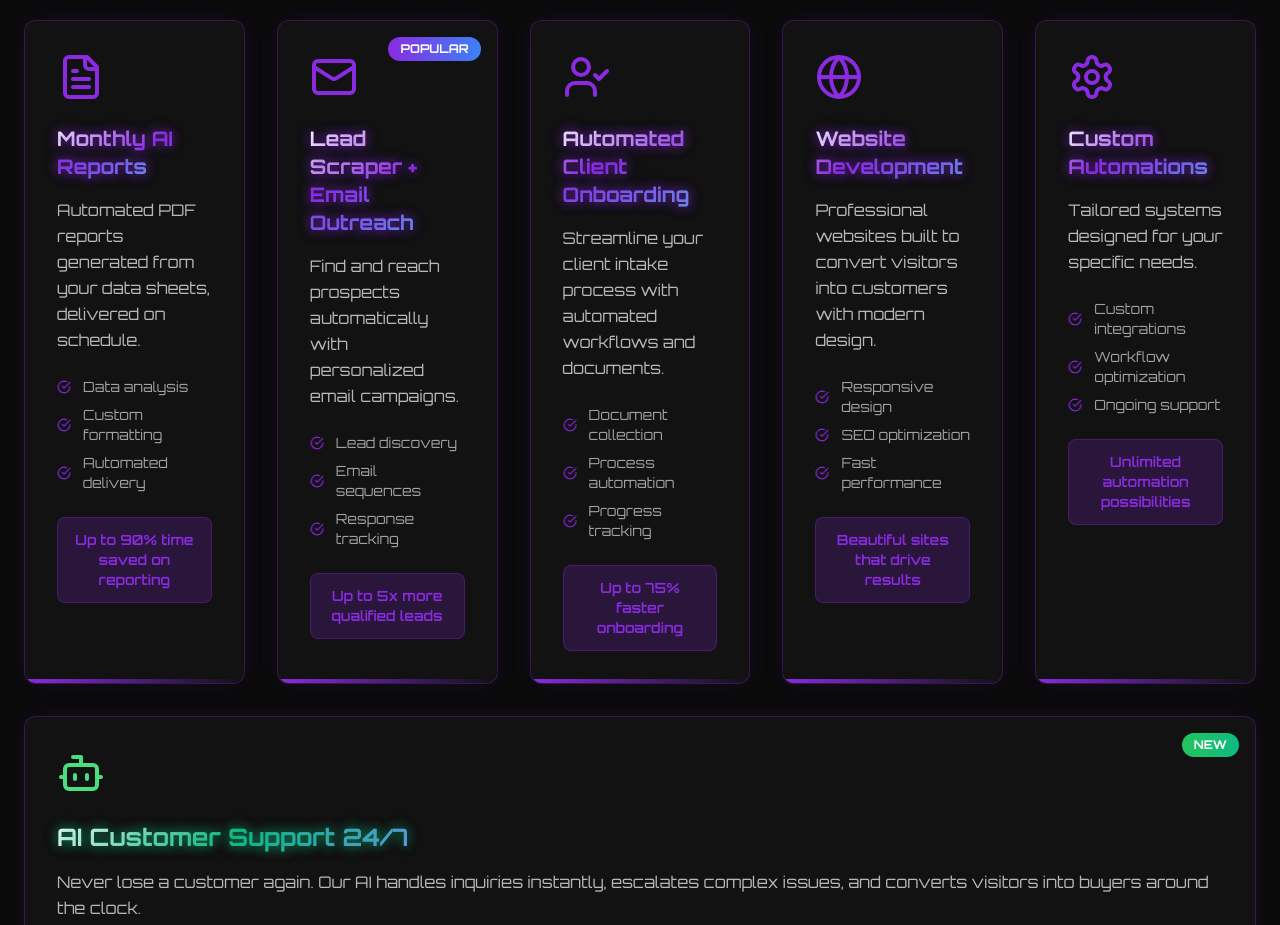
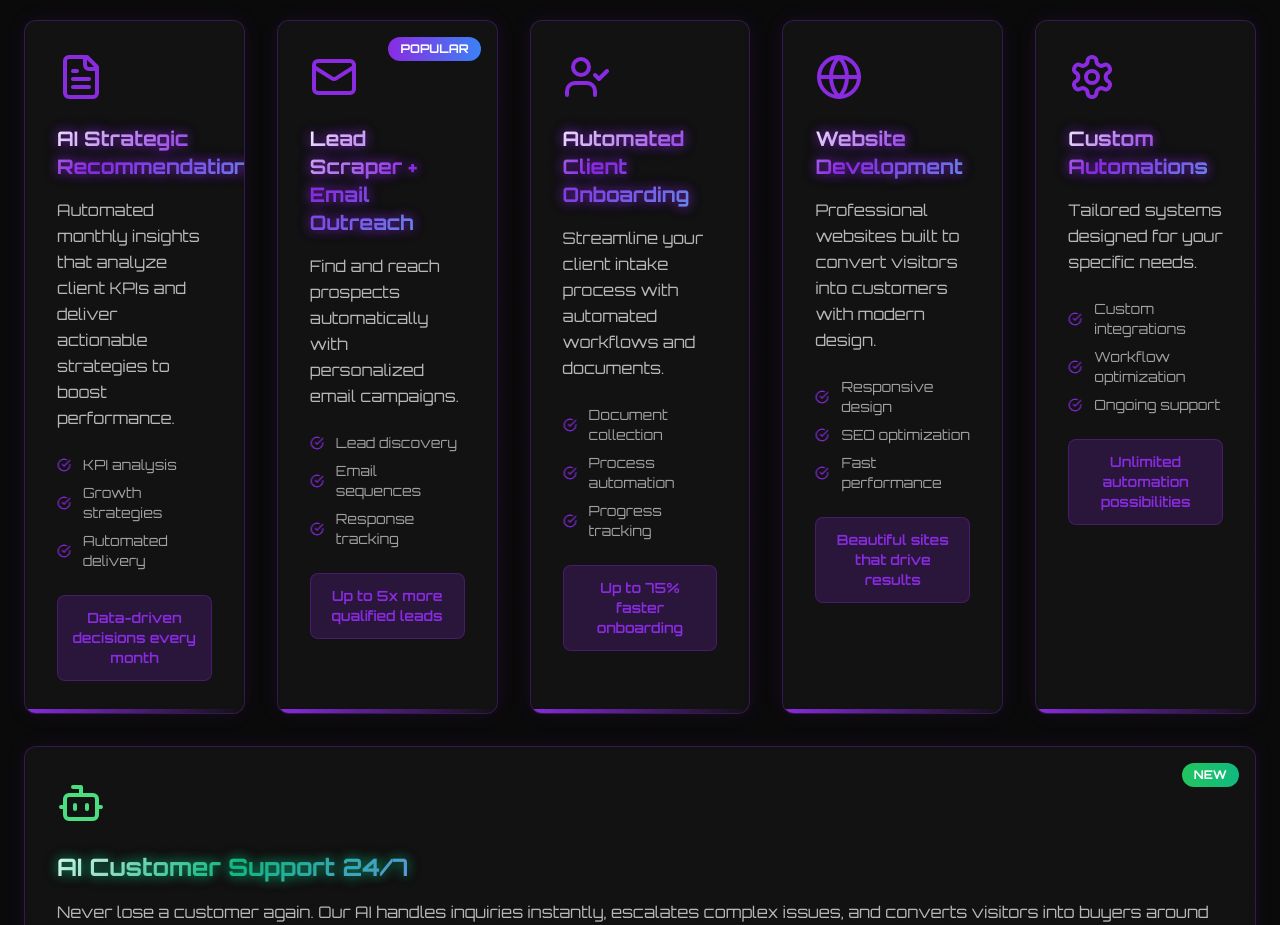
Before and after one commit to clippyt03/futura, a React (Vite) app: page / in a window 1280 px wide. Shown: the part 1240-2165 px from the top of the page. Built offline with nearby package versions, Linux system fonts and the light colour scheme.

Commit message:
Updated Services.tsx

```diff
--- a/src/components/Services.tsx
+++ b/src/components/Services.tsx
@@ -7,11 +7,11 @@ const Services: React.FC = () => {
   const services = [
     {
       icon: FileText,
-      title: 'Monthly AI Reports',
-      description: 'Automated PDF reports generated from your data sheets, delivered on schedule.',
-      features: ['Data analysis', 'Custom formatting', 'Automated delivery'],
+      title: 'AI Strategic Recommendations',
+      description: 'Automated monthly insights that analyze client KPIs and deliver actionable strategies to boost performance.',
+      features: ['KPI analysis', 'Growth strategies', 'Automated delivery'],
       popular: false,
-      results: 'Up to 90% time saved on reporting',
+      results: 'Data-driven decisions every month',
     },
     {
       icon: Mail,
```
